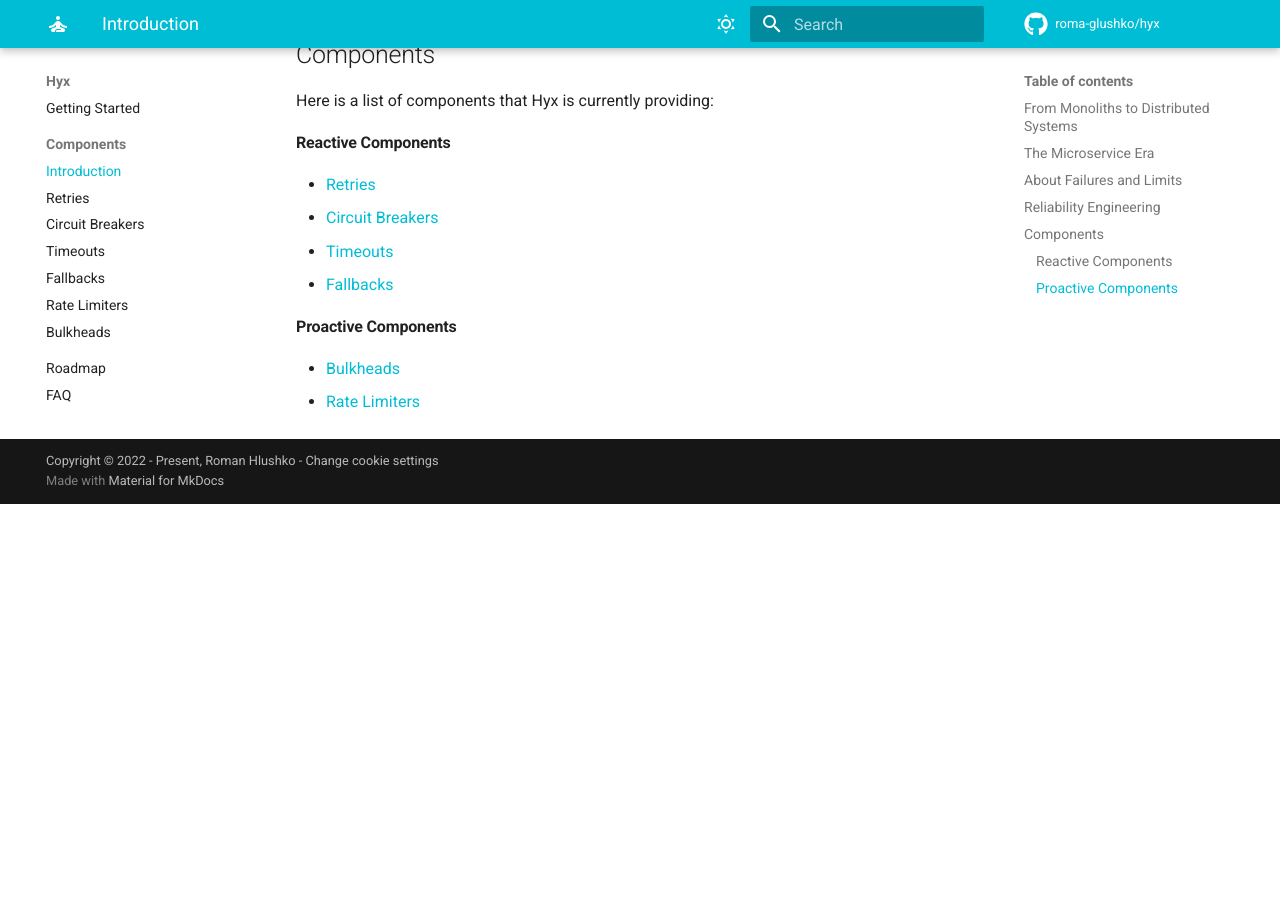
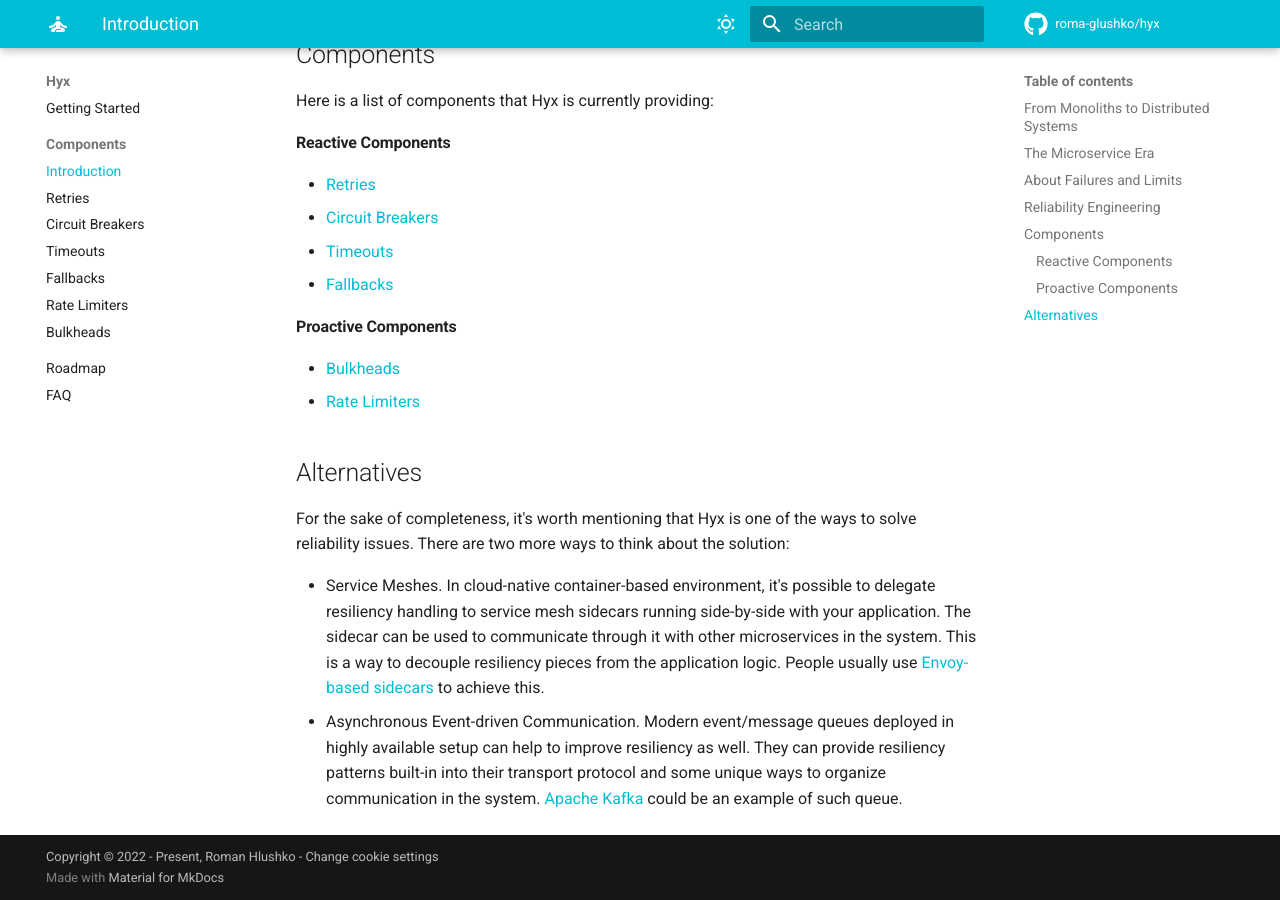
Before and after one commit to roma-glushko/hyx, an MkDocs documentation site: the page built from docs/components/index.md, in a window 1280 px wide and 900 px high, scrolled down 2117 px. Built offline with MkDocs 1.6.1 and Material for MkDocs 9.7.7, drawn with Linux system fonts in a browser that asks for light colours; comment, search, counter and statistics services are not loaded; before the commit the page ends 2621 px from its top, so only the background shows below that.

Commit message:
Adding information about alternatives

```diff
--- a/docs/components/index.md
+++ b/docs/components/index.md
@@ -88,3 +88,15 @@
 
 - [Bulkheads](bulkhead.md)
 - [Rate Limiters](rate_limiter.md)
+
+## Alternatives
+
+For the sake of completeness, it's worth mentioning that Hyx is one of the ways to solve reliability issues.
+There are two more ways to think about the solution:
+
+- Service Meshes. In cloud-native container-based environment, it's possible to delegate resiliency handling to service mesh sidecars running side-by-side with your application.
+    The sidecar can be used to communicate through it with other microservices in the system.
+    This is a way to decouple resiliency pieces from the application logic.
+    People usually use [Envoy-based sidecars](https://www.envoyproxy.io/) to achieve this.
+- Asynchronous Event-driven Communication. Modern event/message queues deployed in highly available setup can help to improve resiliency as well.
+  They can provide resiliency patterns built-in into their transport protocol and some unique ways to organize communication in the system. [Apache Kafka](https://kafka.apache.org/) could be an example of such queue.
```
Also changed, not shown: docs/components/retry.md (+4 -1 lines).
